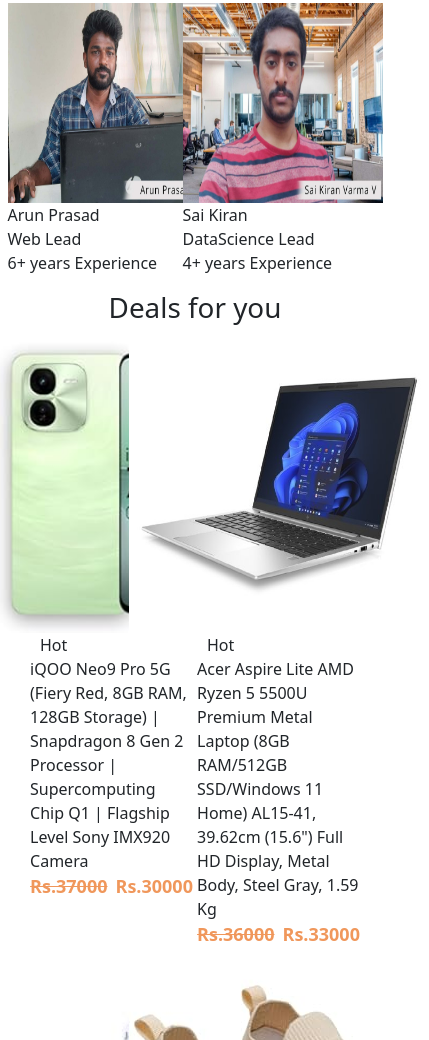
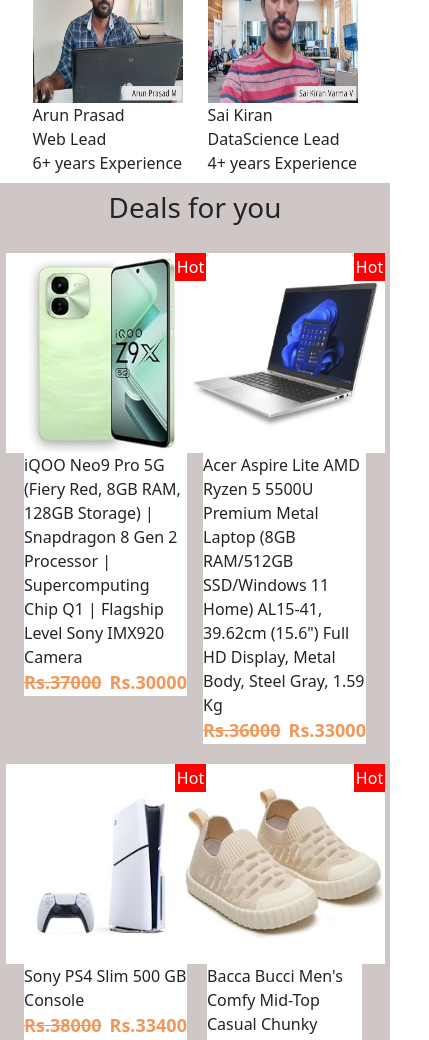
Before and after one commit to Rizz0309/ShopCart, a plain HTML site: page index.html in a window 390 px wide. Shown: the part 1671-2711 px from the top of the page, 429 px wide, since content can reach past the window. Drawn offline with Linux system fonts and the light colour scheme.

Commit message:
Update style.css

```diff
--- a/style.css
+++ b/style.css
@@ -1,6 +1,10 @@
 *{
     margin:0;
     padding: 0;
+}
+
+.offerrowholder{
+    margin-top:20px;
 }
 
 .user{
@@ -77,13 +81,17 @@ ul{
     display:grid;
     justify-items:center;
     margin:0;
+    padding:0;
 }
-.logoimg{
+.log img{
+    position:relative;
     z-index:-1;
 }
 .logo-content{
     z-index:1;
+    /* position:absolute; */
     margin-top: -80px;
+    margin-left: 150px;
     font-weight: bold;
 }
 .about-text{
@@ -98,8 +106,45 @@ ul{
     margin-bottom: 0;
 
 }
+.offersection{
+    background-color: rgb(207, 198, 198);
+}
+.offertagholder{
+    display:flex;
+    width:100%;
+    justify-content: center;
+}
 
-@media screen and (max-width:792px){
+.offerimg{
+    position: relative;
+
+}
+.offertag{
+    display: inline-flex;
+
+    position:absolute;
+    background-color: red;
+    color:white;
+    padding:2px;
+    border:none;
+    z-index:1;
+    margin-top:-300px;
+    margin-left:270px;
+}
+.offer-prod-details{
+
+    background-color: white;
+    width:300px;
+}
+.offer-prod-details-holder{
+    min-height:150px;
+}
+
+@media screen and (max-width:577px){
+    .offersectionholder{
+        margin:0;
+        padding:0;
+    }
     .first_bar{
         font-size: 10px;
     }
@@ -126,6 +171,7 @@ ul{
     .logo-content{
         z-index:1;
         margin-top: -80px;
+        margin-left:30px;
         font-weight: bold;
         font-size: 8px;
 }
@@ -151,5 +197,217 @@ ul{
         border-radius:50%;
 
     }
+    .leaders img{
+        width:150px;
+        height:150px;
+
+    }
+
+    .offerimgholder img{
+        width:25px;
+        height:25px;
+
+    }
+    /* .offertagholder{
+        display:flex;
+        width:100%;
+        justify-content:center;
+    } */
+
+    .offerimg{
+        position: relative;
+
+    }
+    .offertag{
+        display: inline-flex;
+
+        position:absolute;
+        background-color: red;
+        color:white;
+        padding:2px;
+        border:none;
+        z-index:1;
+        margin-top:-200px;
+        margin-left:170px;
+    }
+    .offer-prod-details{
+
+        background-color: white;
+        width:50px;
+    }
+    .offer-prod-details-holder{
+        min-height:155px;
+    }
+    .offerrowholder{
+        margin-top:20px;
+    }
+    .offerimgodd{
+        display:flex;
+        justify-content: start;
+    }
+    .offerimgodd{
+        display:flex;
+        justify-content: end;
+    }
+    .offerrow{
+        margin:0;
+        padding: 0;
+    }
+    .offersection{
+        margin-left:0;
+        margin-right:0;
+        padding-left:0;
+        padding-right: 0;
+        padding:0;
+
+    }
+    .offer-row{
+        margin: 0;
+    }
+
 
 }
+
+
+@media screen and (max-width:768px){
+    .first_bar{
+        font-size: 10px;
+    }
+    .nav_bar{
+        font-size: 10px;;
+    }
+    .cs img{
+        height:200px;
+    }
+    .about-img img{
+        width:100px;
+        height:100px;
+        border-radius:50%;
+    }
+    .about-text{
+        margin-top:8px;
+        font-size: 12px;
+    }
+    .founder-content{
+        display:grid;
+        font-size: 12px;
+        /* margin-top:-78px; */
+    }
+    .logo-content{
+        z-index:1;
+        margin-top: -80px;
+        margin-left:30px;
+        font-weight: bold;
+        font-size: 8px;
+}
+    .founder-content p{
+        margin: 0;
+    }
+    .cartdetails{
+        margin-left: 5px;
+    }
+    .user{
+        padding-right:13px;
+        padding-left:10px;
+        height:30px;
+        width:30px;
+
+    }
+    .cart{
+        padding-right:13px;
+        padding-left:10px;
+
+        height:30px;
+        width:30px;
+        border-radius:50%;
+
+    }
+    .leaders img{
+        width:150px;
+        height:150px;
+
+    }
+
+    .offerimgholder img{
+        width:150px;
+        height:150px;
+    }
+    .offertagholder{
+        display:flex;
+        width:100%;
+        justify-content: center;
+    }
+
+    .offerimg{
+        position: relative;
+
+    }
+    .offertag{
+        display: inline-flex;
+
+        position:absolute;
+        background-color: red;
+        color:white;
+        padding:2px;
+        border:none;
+        z-index:1;
+        margin-top:-200px;
+        margin-left:170px;
+    }
+    .offer-prod-details{
+
+        background-color: white;
+        width:150px;
+    }
+    .offer-prod-details-holder{
+        min-height:150px;
+    }
+    .offerrowholder{
+        margin-top:20px;
+    }
+    .offerrowholder{
+        margin-top:20px;
+    }
+
+
+}
+@media screen and (max-width:1000px){
+    .offerimgholder img{
+        width:200px;
+        height:200px;
+    }
+    .offertagholder{
+        display:flex;
+        width:100%;
+        justify-content: center;
+    }
+
+    .offerimg{
+        position: relative;
+
+    }
+    .offertag{
+        display: inline-flex;
+
+        position:absolute;
+        background-color: red;
+        color:white;
+        padding:2px;
+        border:none;
+        z-index:1;
+        margin-top:-200px;
+        margin-left:170px;
+    }
+    .offer-prod-details{
+
+        background-color: white;
+        width:200px;
+    }
+    .offer-prod-details-holder{
+        min-height:200px;
+    }
+    .offerrowholder{
+        margin-top:20px;
+    }
+
+}
```
